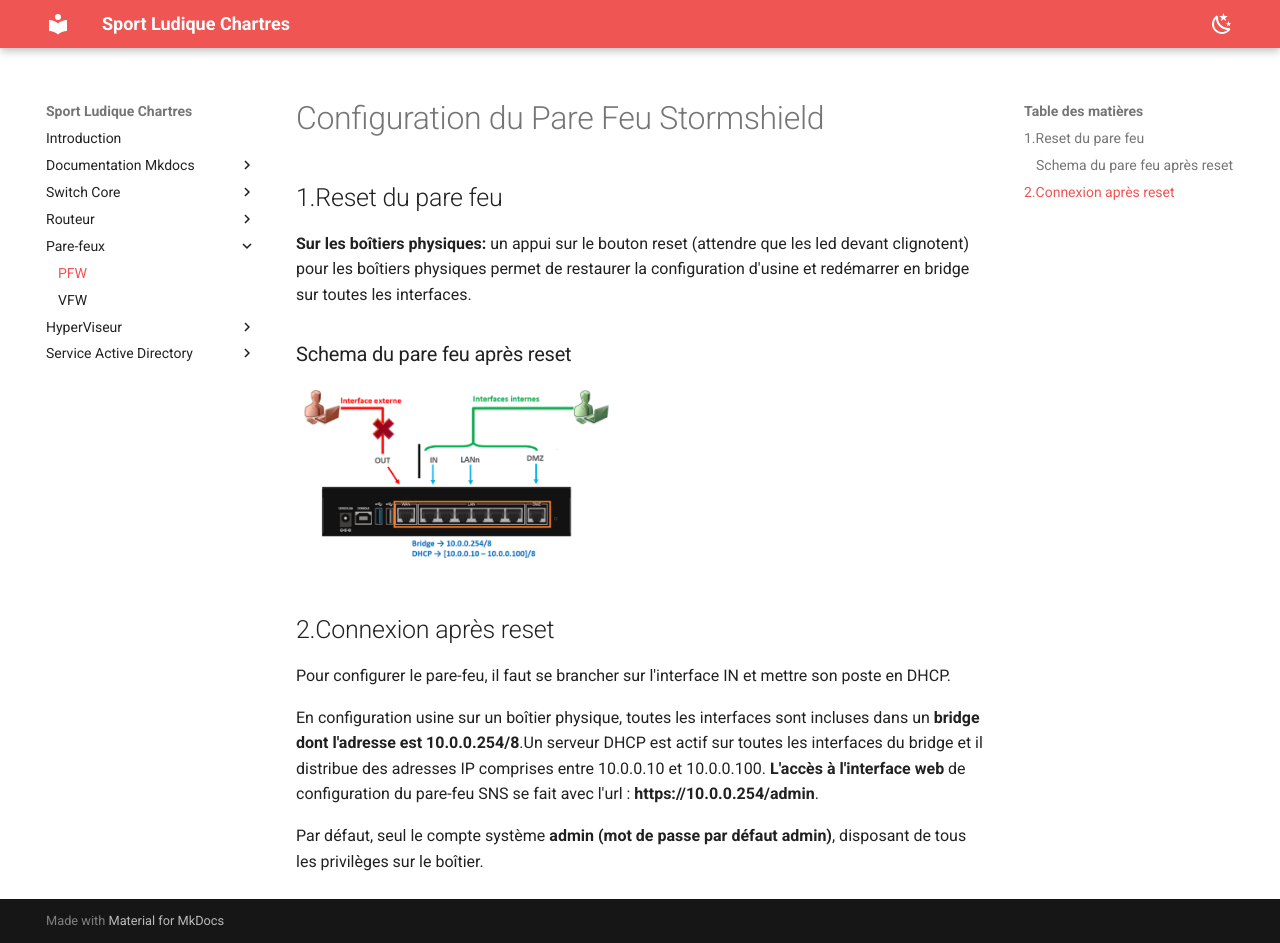
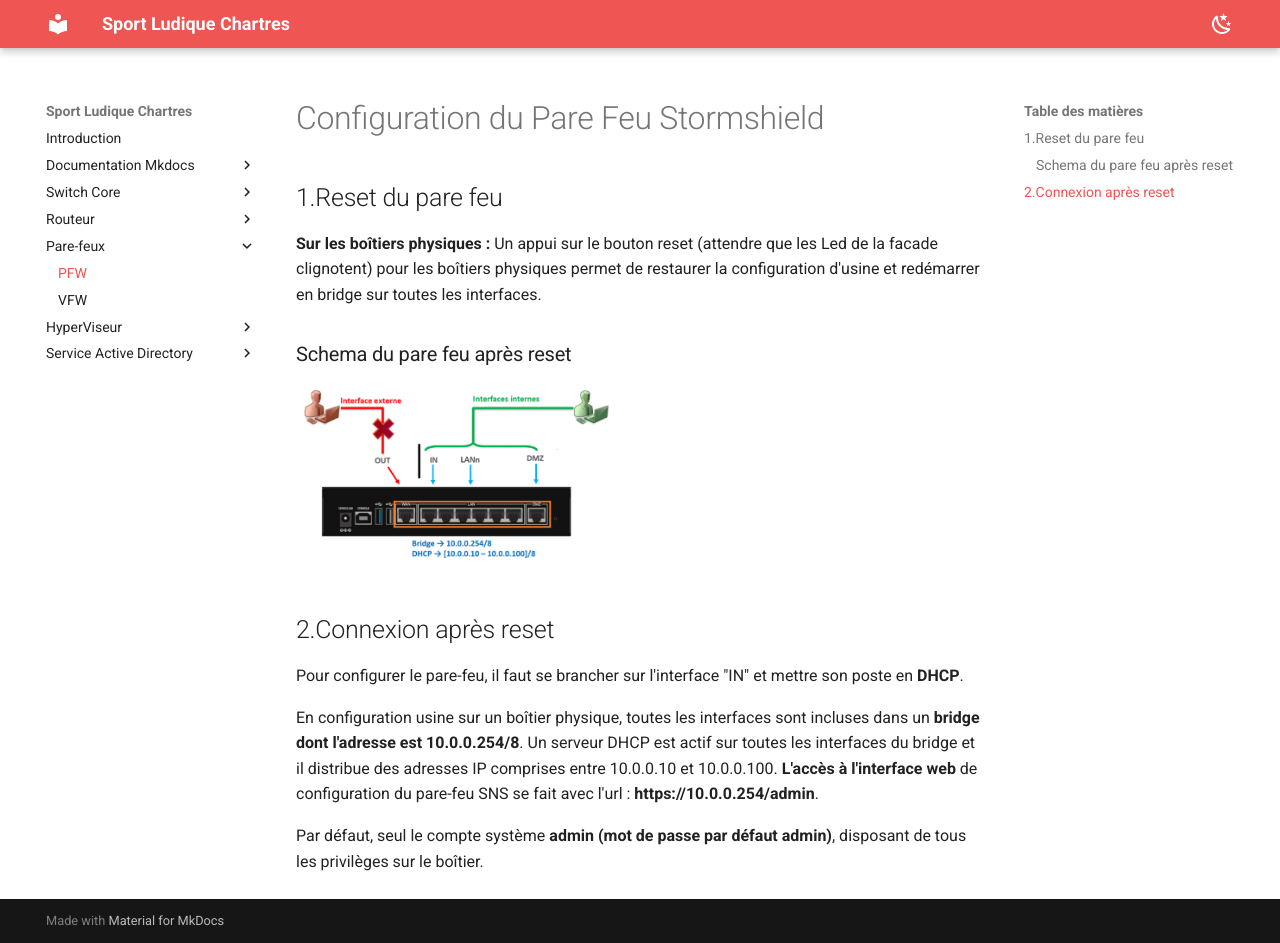
Before and after one commit to Sym-0ne/sport-ludique-Chartres, an MkDocs documentation site: the page built from docs/Pare-feux/stormshield.md, in a window 1280 px wide and 943 px high. Built offline with MkDocs 1.6.1 and Material for MkDocs 9.7.7, drawn with Linux system fonts in a browser that asks for light colours.

Commit message:
modif doc

```diff
--- a/docs/Pare-feux/stormshield.md
+++ b/docs/Pare-feux/stormshield.md
@@ -2,7 +2,7 @@
 
 ## 1.Reset du pare feu
 
-**Sur les boîtiers physiques:** un appui sur le bouton reset (attendre que les led devant clignotent) pour les boîtiers physiques permet de restaurer la configuration d'usine et redémarrer en bridge sur toutes les interfaces.
+**Sur les boîtiers physiques :** Un appui sur le bouton reset (attendre que les Led de la facade clignotent) pour les boîtiers physiques permet de restaurer la configuration d'usine et redémarrer en bridge sur toutes les interfaces.
 
 ### Schema du pare feu après reset
 
@@ -10,8 +10,10 @@
 
 ## 2.Connexion après reset
 
-Pour configurer le pare-feu, il faut se brancher sur l'interface IN et mettre son poste en DHCP.
+Pour configurer le pare-feu, il faut se brancher sur l'interface "IN" et mettre son poste en **DHCP**.
 
-En configuration usine sur un boîtier physique, toutes les interfaces sont incluses dans un **bridge dont l'adresse est 10.0.0.254/8**.Un serveur DHCP est actif sur toutes les interfaces du bridge et il distribue des adresses IP comprises entre 10.0.0.10 et 10.0.0.100. **L'accès à l'interface web** de configuration du pare-feu SNS se fait avec l'url : **https://10.0.0.254/admin**.
+En configuration usine sur un boîtier physique, toutes les interfaces sont incluses dans un **bridge dont l'adresse est 10.0.0.254/8**.
+Un serveur DHCP est actif sur toutes les interfaces du bridge et il distribue des adresses IP comprises entre 10.0.0.10 et 10.0.0.100.
+**L'accès à l'interface web** de configuration du pare-feu SNS se fait avec l'url : **https://10.0.0.254/admin**.
 
 Par défaut, seul le compte système **admin (mot de passe par défaut admin)**, disposant de tous les privilèges sur le boîtier.
```
Also changed, not shown: docs/index.md (+1 -1 lines).
